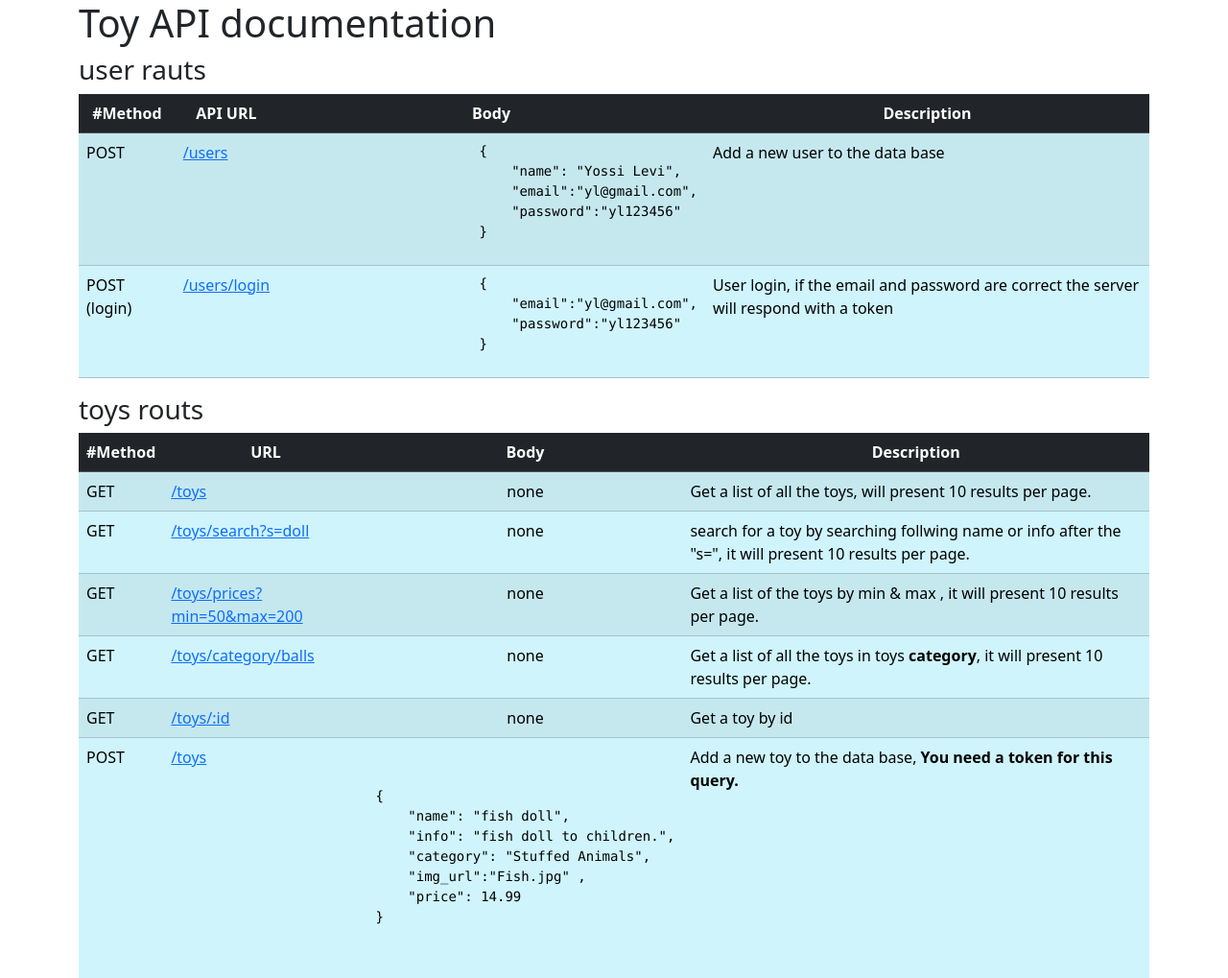
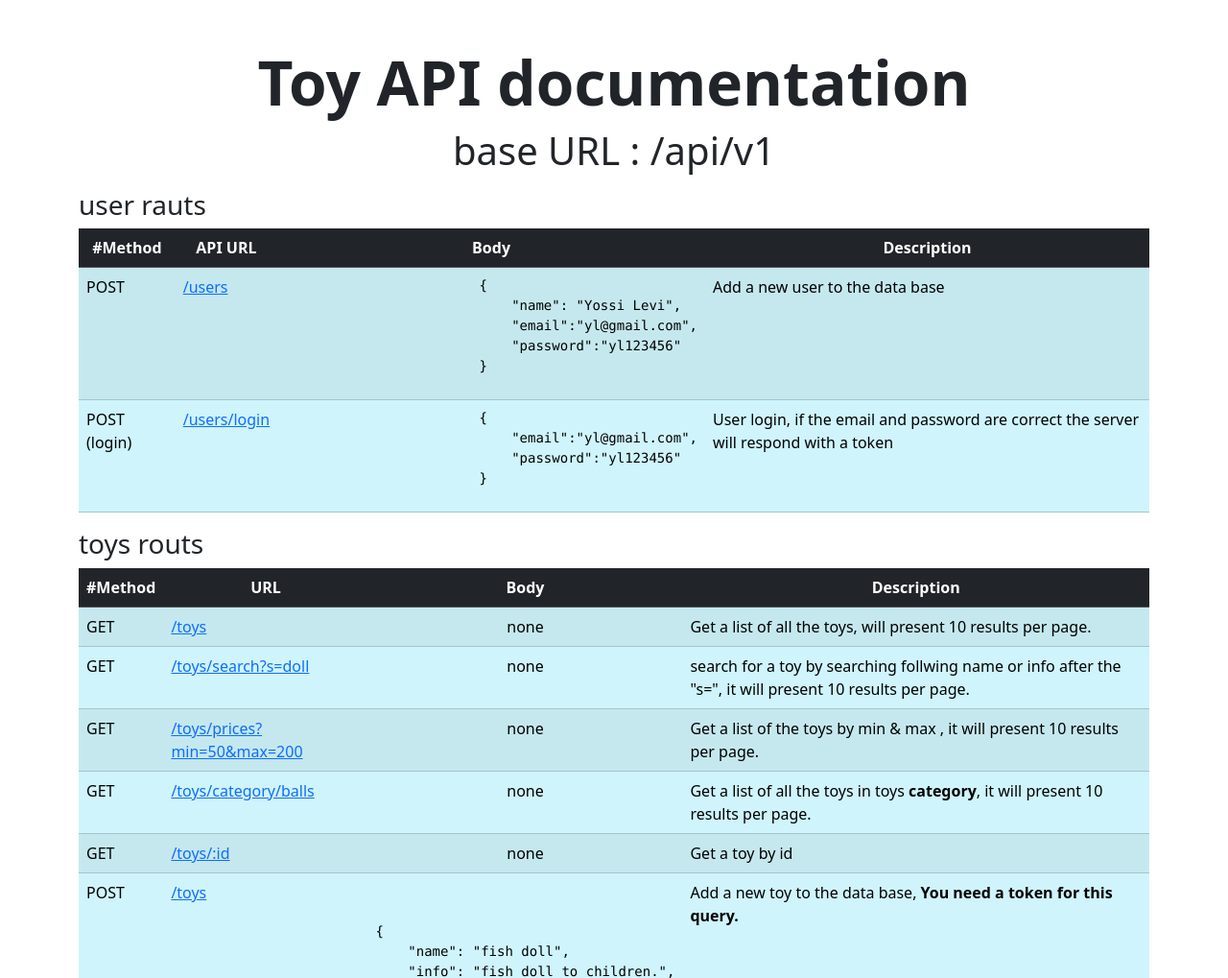
Before and after one commit to shiraLevinzon/toysApi, a website: page public/index.html in a window 1280 px wide. Shown: the top 1019 px of the page at 96% size. Drawn offline with nearby package versions, Linux system fonts and the light colour scheme.

Commit message:
index style apdates

```diff
--- a/public/index.html
+++ b/public/index.html
@@ -11,8 +11,9 @@
 </head>
 
 <body>
-    <div class="container">
-        <h1>Toy API documentation</h1>
+    <div class="container mt-5">
+        <h1 class="text-center display-3 fw-bold">Toy API documentation</h1>
+        <p class="text-center display-6">base URL : /api/v1</p>
 
         <h3>user rauts</h3>
         <table class="table table-info table-striped table-hover">
```
